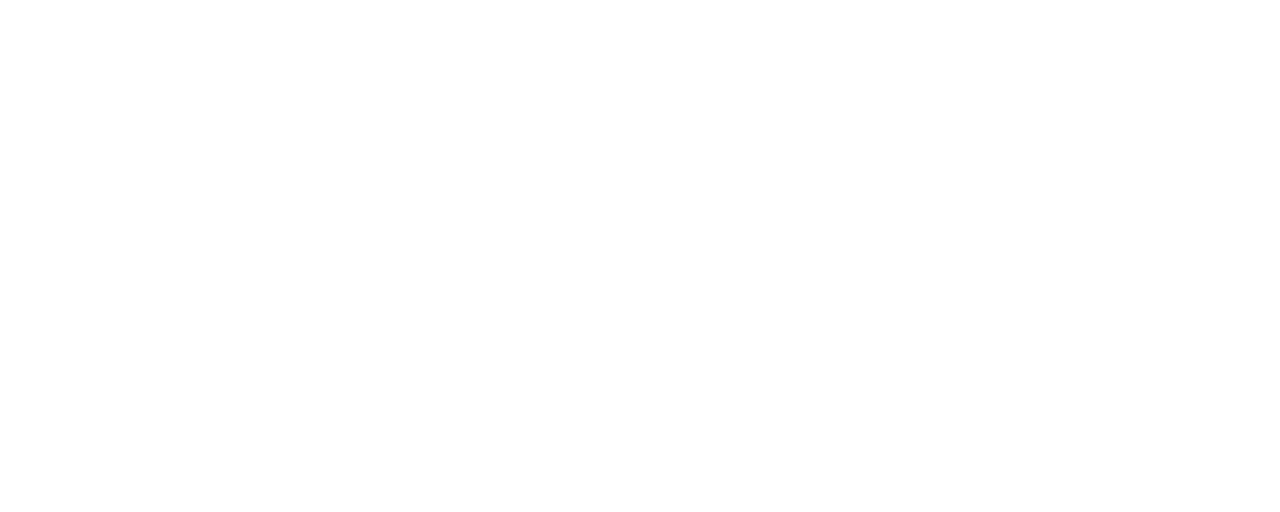
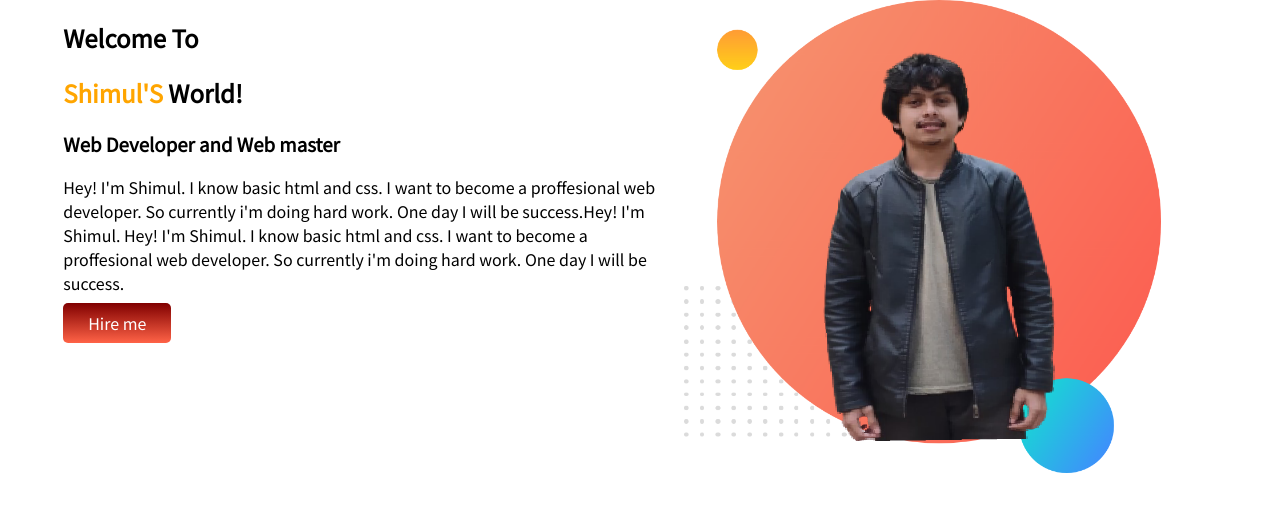
Before and after one commit to Shahriar423/developer-portfolio, a plain HTML site: page index.html in a window 1280 px wide. Drawn offline with Linux system fonts and the light colour scheme.

Commit message:
first banner added

```diff
--- a/index.html
+++ b/index.html
@@ -1,13 +1,38 @@
 <!DOCTYPE html>
 <html lang="en">
+
 <head>
     <meta charset="UTF-8">
     <meta http-equiv="X-UA-Compatible" content="IE=edge">
     <meta name="viewport" content="width=device-width, initial-scale=1.0">
     <title>Developer Shimul</title>
+    <link rel="preconnect" href="https://fonts.googleapis.com">
+    <link rel="preconnect" href="https://fonts.gstatic.com" crossorigin>
+    <link href="https://fonts.googleapis.com/css2?family=Noto+Sans+JP&display=swap" rel="stylesheet">
     <link rel="stylesheet" href="style.css">
 </head>
+
 <body>
+    <section class="top-banner">
+        <div class="half-width">
+
+            <h1>Welcome To</h1>
+            <h1><span class="orange">Shimul'S</span> World!</h1>
+            <h3>Web Developer and Web master</h3>
+
+            <p>Hey! I'm Shimul. I know basic html and css. I want to become a proffesional web developer. So currently
+                i'm doing
+                hard work. One day I will be success.Hey! I'm Shimul.
+                Hey! I'm Shimul. I know basic html and css. I want to become a proffesional web developer. So currently
+                i'm
+                doing hard work. One day I will be success.</p>
+            <a class="link-button" target="_blank" href="http://google.com">Hire me</a>
+        </div>
+        <div class="half-width">
+            <img src="my-bg.png" alt="">
+        </div>
+    </section>
 
 </body>
+
 </html>
--- a/style.css
+++ b/style.css
@@ -0,0 +1,29 @@
+body{
+    font-family: 'Noto Sans JP', sans-serif;
+    margin: 0%;
+}
+.orange{
+    color: orange;
+}
+section{
+    display: flex;
+    padding-left: 3%;
+}
+.half-width{
+    width: 50%;
+    padding-left: 2%;
+}
+.half-width img{
+    width: 80%;
+}
+.link-button{
+    text-decoration: none;
+    background-image: linear-gradient(maroon, tomato);
+    padding: 8px 25px;
+    color: white;
+    font-weight: 700px;
+    border-radius: 5px;
+.top-banner{
+    background-image: url(top-banner.png);
+    background-repeat: no-repeat;
+}
```
Also changed, not shown: 160176171_2886346248321592_5118249197548913770_n.jpg (added), Sks.jpg (added), my-bg.png (added), shimul.jpg (added), shimulbg.png (added), sks.png (added), top-banner.png (added).
